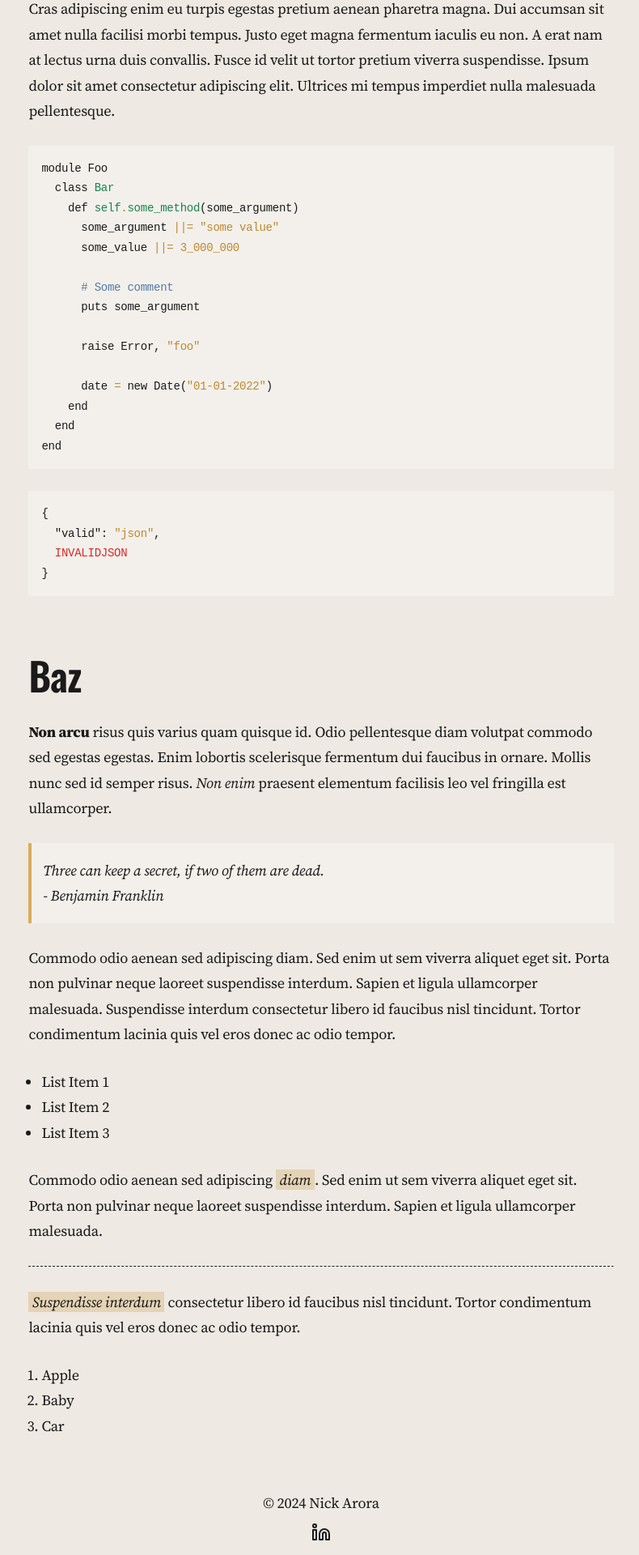
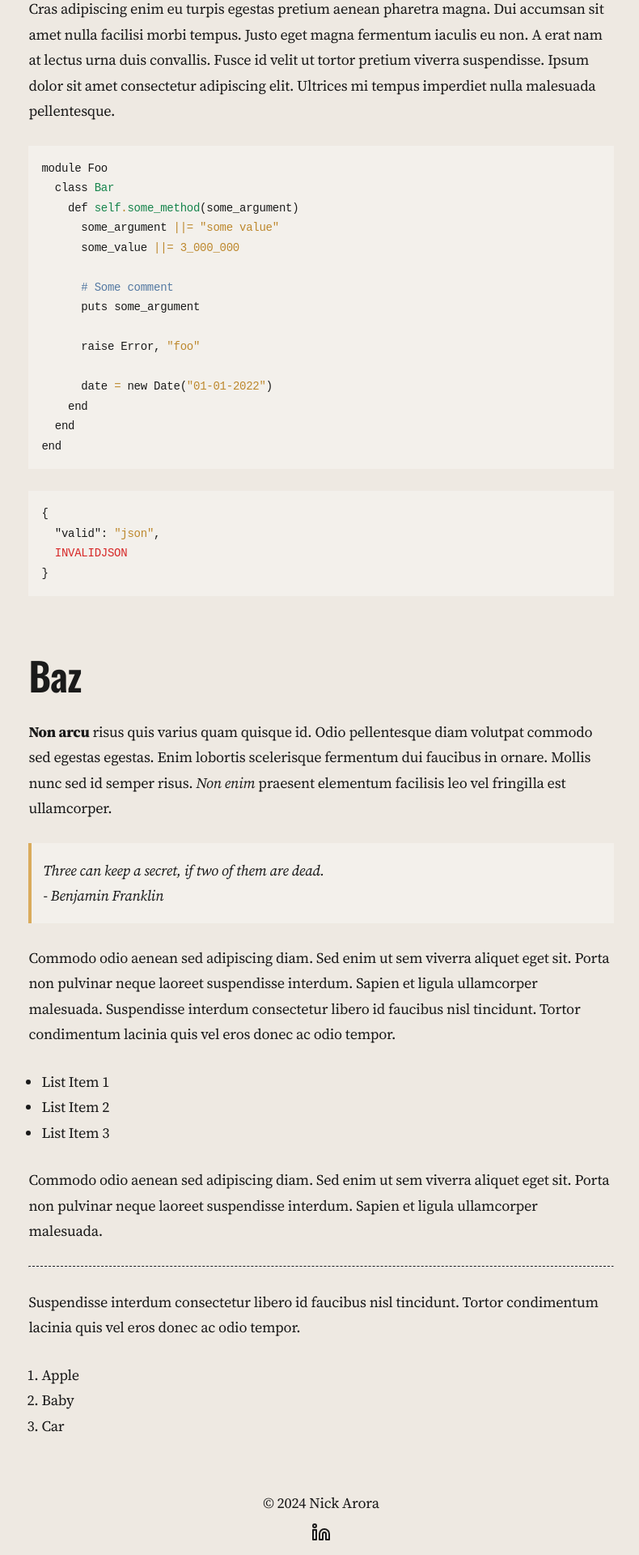
Before and after one commit to nickarora/nickarora.github.io, a Jekyll site: the page built from _app/_posts/2023-05-13-test-post.md, in a window 1280 px wide. Shown: the part 1150-3070 px from the top of the page at 81% size, without its empty margins (243-1033 px from the left). Built offline with Jekyll 4.4.1, drawn with Linux system fonts in a browser that asks for light colours.

Commit message:
Code block styles are corrected

```diff
--- a/_app/_sass/layout.scss
+++ b/_app/_sass/layout.scss
@@ -60,12 +60,6 @@
 
 em {
   font-style: italic;
-}
-
-:not(.highlight) > code {
-  font-style: italic;
-  padding: 0 0.25em;
-  background-color: var(--clr-primary);
 }
 
 .flow > *+* {
@@ -173,6 +167,7 @@
 
   pre {
     padding: 1rem;
+    overflow-x: scroll;
     font-family: monospace;
     font-size: var(--fs-1);
   }
```
